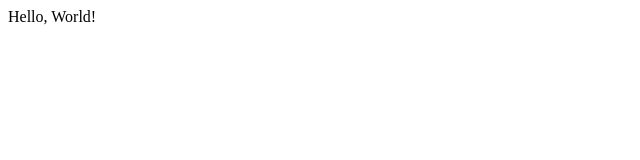
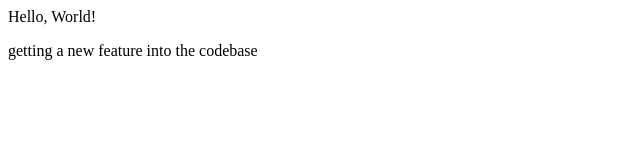
Before and after one commit to yajatbhargava20/Local-Repo., a plain HTML site: page index.html in a window 1280 px wide. Shown: the whole page, without its empty margins (0-640 px from the left). Drawn offline with Linux system fonts and the light colour scheme.

Commit message:
add to new files

```diff
--- a/index.html
+++ b/index.html
@@ -1 +1,2 @@
 <p>Hello, World!</p>
+<p>getting a new feature into the codebase</p>
```
